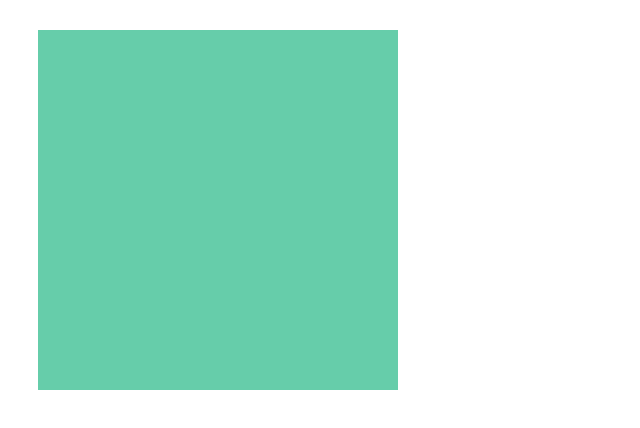
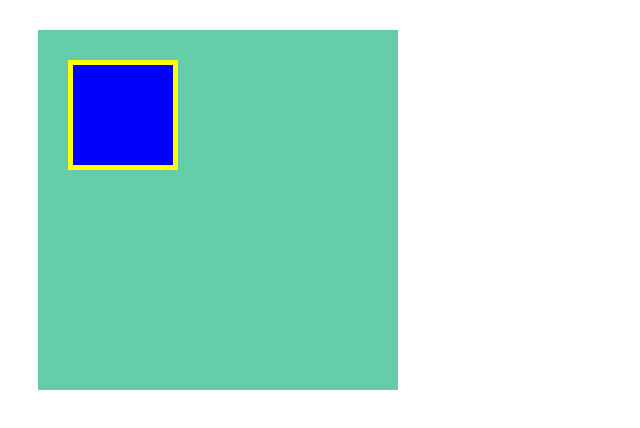
Before and after one commit to nsdakt/Excercise, a plain HTML site: page box.html in a window 1280 px wide. Shown: the whole page, without its empty margins (0-640 px from the left). Drawn offline with Linux system fonts and the light colour scheme.

Commit message:
[finish]1-3Fix

```diff
--- a/box.css
+++ b/box.css
@@ -6,7 +6,7 @@
   padding: 30px;
 }
 
-box2 {
+.box2 {
   width: 100px;
   height: 100px;
   background-color: blue;
```
